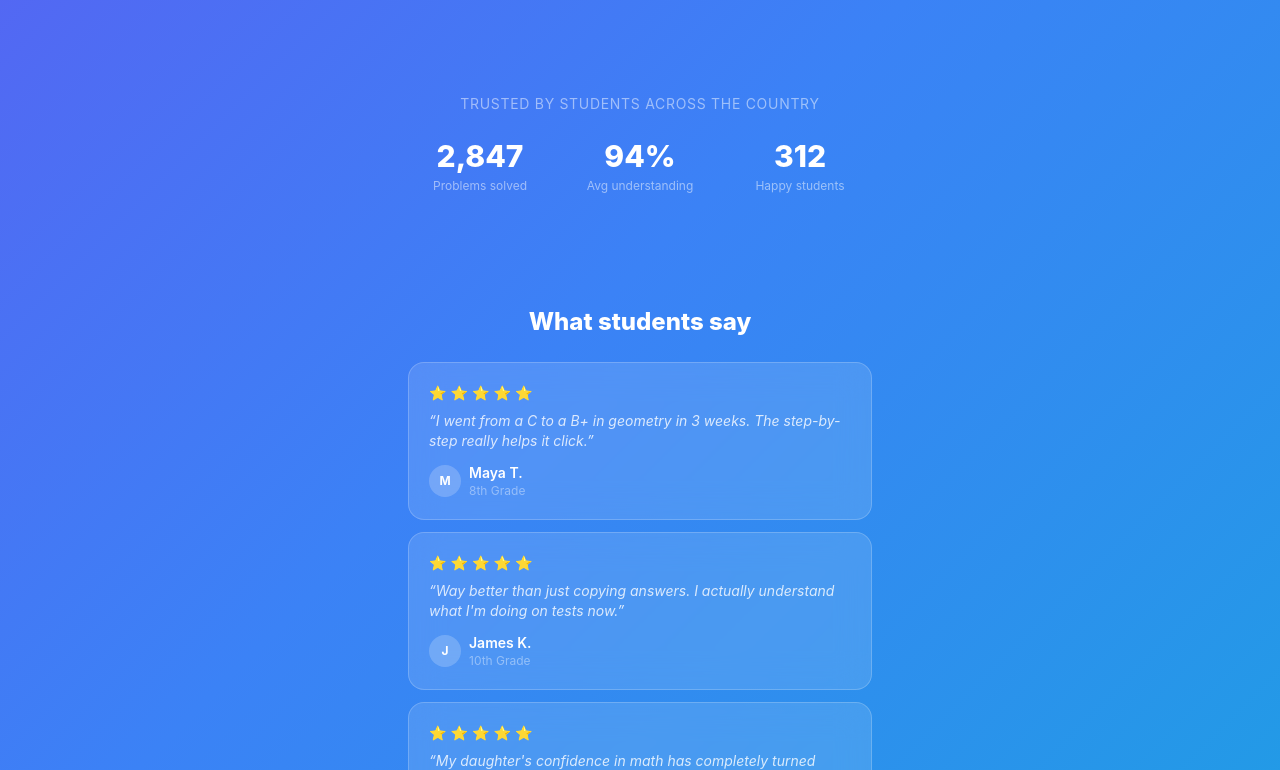
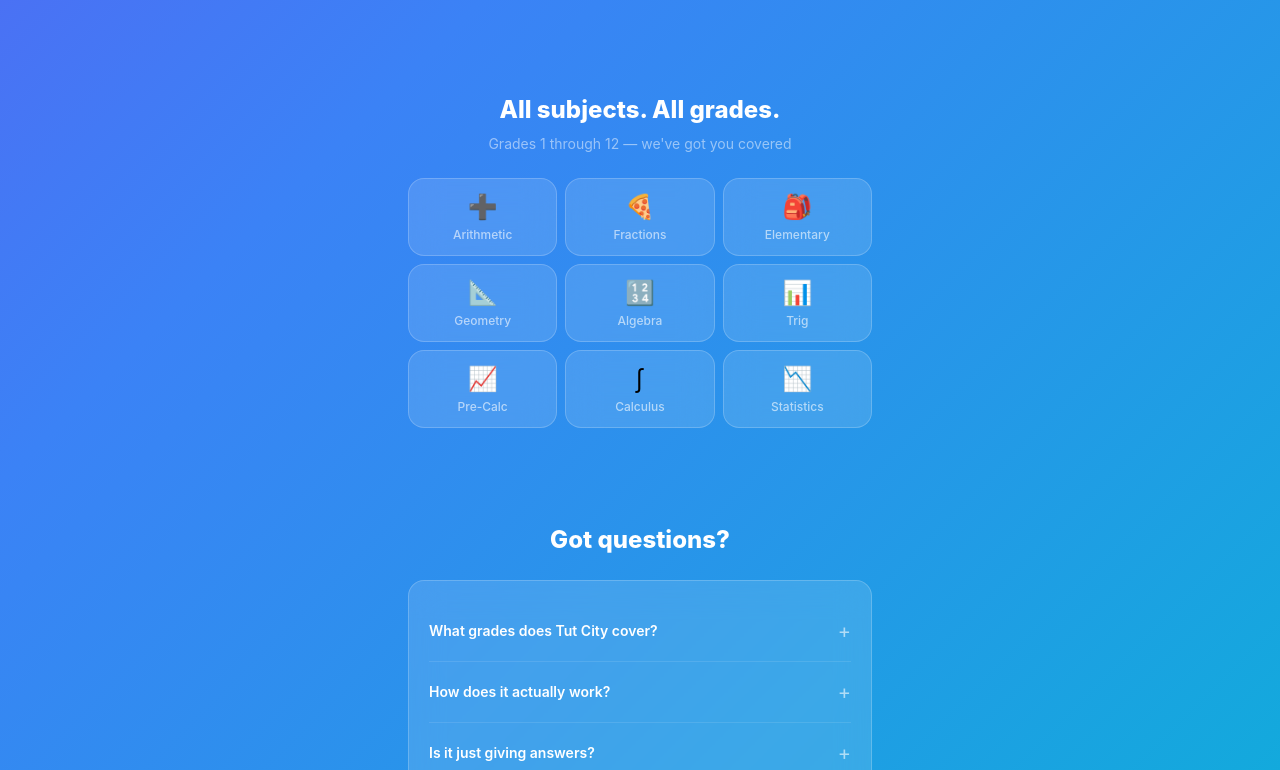
Before and after one commit to HeronimoV/Tut-City, a Next.js app: page / in a window 1280 px wide. Shown: the part 1590-2360 px from the top of the page. Built offline with nearby package versions, Linux system fonts and the light colour scheme; no server answers.

Commit message:
Remove fake testimonials and inflated stats from landing page

```diff
--- a/app/page.tsx
+++ b/app/page.tsx
@@ -232,54 +232,7 @@
         </div>
       </ScrollSection>
 
-      {/* ===== SOCIAL PROOF ===== */}
-      <ScrollSection className="max-w-lg mx-auto px-6 py-12 text-center">
-        <p className="text-white/50 text-sm uppercase tracking-wider mb-6">Trusted by students across the country</p>
-        <div className="grid grid-cols-3 gap-4 mb-8">
-          <div>
-            <AnimatedCounter target={2847} />
-            <p className="text-white/50 text-xs mt-1">Problems solved</p>
-          </div>
-          <div>
-            <AnimatedCounter target={94} suffix="%" />
-            <p className="text-white/50 text-xs mt-1">Avg understanding</p>
-          </div>
-          <div>
-            <AnimatedCounter target={312} />
-            <p className="text-white/50 text-xs mt-1">Happy students</p>
-          </div>
-        </div>
-      </ScrollSection>
-
-      {/* ===== TESTIMONIALS ===== */}
-      <ScrollSection className="max-w-lg mx-auto px-6 py-8">
-        <h2 className="text-2xl font-extrabold text-white text-center mb-6">What students say</h2>
-        <div className="space-y-3">
-          {[
-            { name: "Maya T.", grade: "8th Grade", quote: "I went from a C to a B+ in geometry in 3 weeks. The step-by-step really helps it click.", stars: 5 },
-            { name: "James K.", grade: "10th Grade", quote: "Way better than just copying answers. I actually understand what I'm doing on tests now.", stars: 5 },
-            { name: "Sarah P.", grade: "Parent", quote: "My daughter's confidence in math has completely turned around. Worth every penny.", stars: 5 },
-          ].map((t, i) => (
-            <div key={i} className="glass-card p-5 hover-lift">
-              <div className="flex items-center gap-1 mb-2">
-                {Array.from({ length: t.stars }).map((_, j) => (
-                  <span key={j} className="text-yellow-400 text-sm">⭐</span>
-                ))}
-              </div>
-              <p className="text-white/80 text-sm italic mb-3">&ldquo;{t.quote}&rdquo;</p>
-              <div className="flex items-center gap-2">
-                <div className="w-8 h-8 rounded-full bg-white/20 flex items-center justify-center text-white text-xs font-bold">
-                  {t.name[0]}
-                </div>
-                <div>
-                  <p className="text-white text-sm font-semibold">{t.name}</p>
-                  <p className="text-white/40 text-xs">{t.grade}</p>
-                </div>
-              </div>
-            </div>
-          ))}
-        </div>
-      </ScrollSection>
+      {/* Testimonials section removed — will add real ones once we have actual user feedback */}
 
       {/* ===== SUBJECTS ===== */}
       <ScrollSection className="max-w-lg mx-auto px-6 py-12">
```
